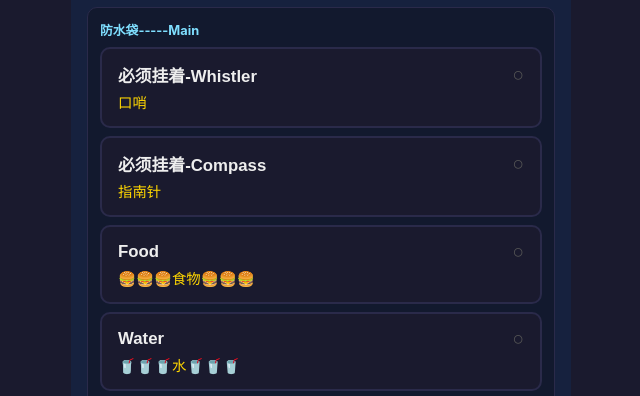
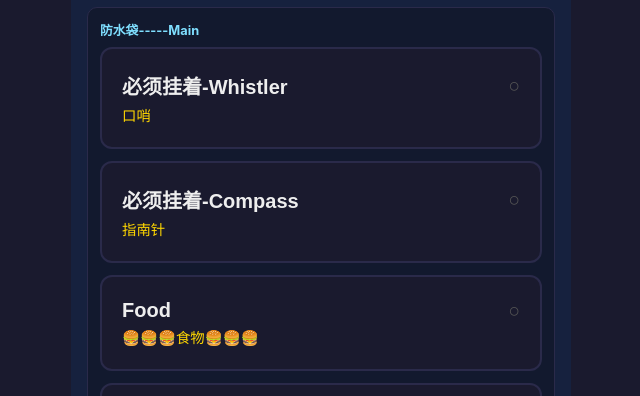
Before and after one commit to Dalles5566/AutoABS_Reset, a website: page public/fishing.html in a window 1280 px wide. Shown: the part 347-743 px from the top of the page, without its empty margins (319-959 px from the left). Drawn offline with Linux system fonts and the light colour scheme.

Commit message:
pix update

```diff
--- a/public/fishing.html
+++ b/public/fishing.html
@@ -166,15 +166,15 @@
         .item-btn {
             display: block;
             width: 100%;
-            padding: 14px 16px;
-            margin-bottom: 8px;
-            font-size: 1.05rem;
+            padding: 22px 20px;
+            margin-bottom: 12px;
+            font-size: 1.25rem;
             font-weight: 600;
             text-align: left;
             background: #1a1a2e;
             color: #eee;
             border: 2px solid #2a2a4a;
-            border-radius: 10px;
+            border-radius: 12px;
             cursor: pointer;
             transition: border-color 0.2s, background 0.2s, opacity 0.3s;
         }
@@ -437,7 +437,7 @@
                 setTimeout(() => scrollToNextPending(groupEl), 350);
             } else {
                 // 普通勾选/取消 -> 稍微挪一点点：勾选往上，取消往下（复位）
-                const step = btn.offsetHeight + 7; // 一项的高度 + 间距
+                const step = btn.offsetHeight + 10; // 一项的高度 + 间距
                 window.scrollBy({ top: isCompleted ? step : -step, behavior: 'smooth' });
             }
         }
```
Also changed, not shown: public/sailing.html (+5 -5 lines).
